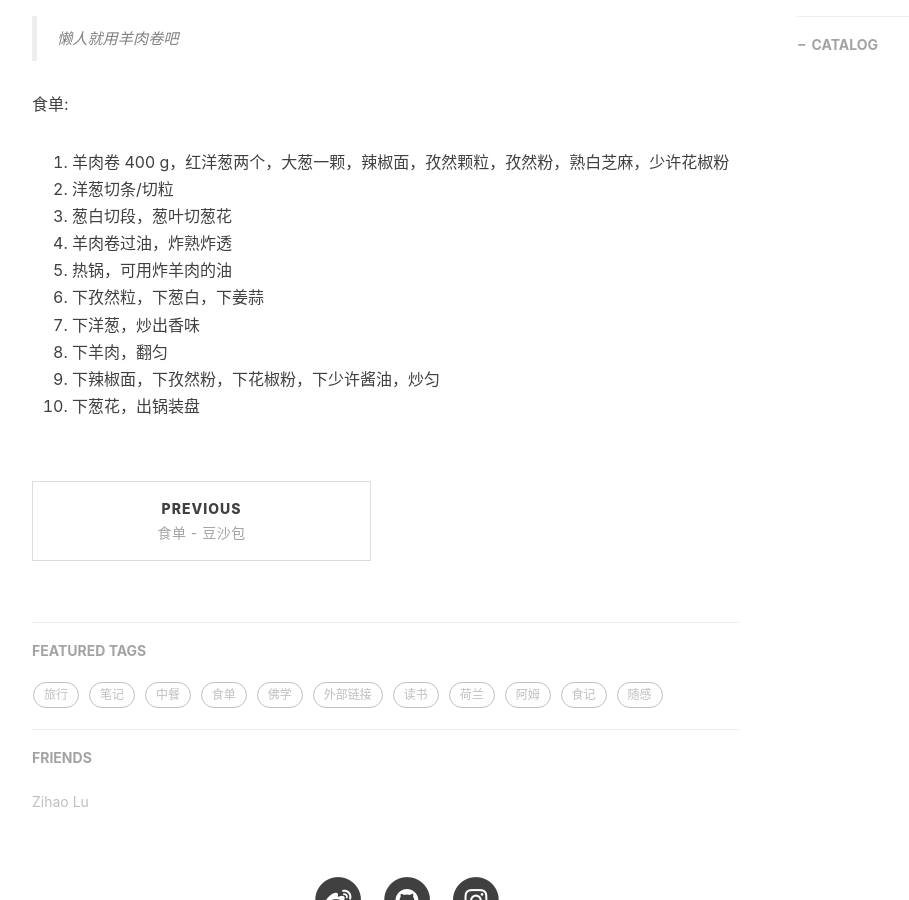
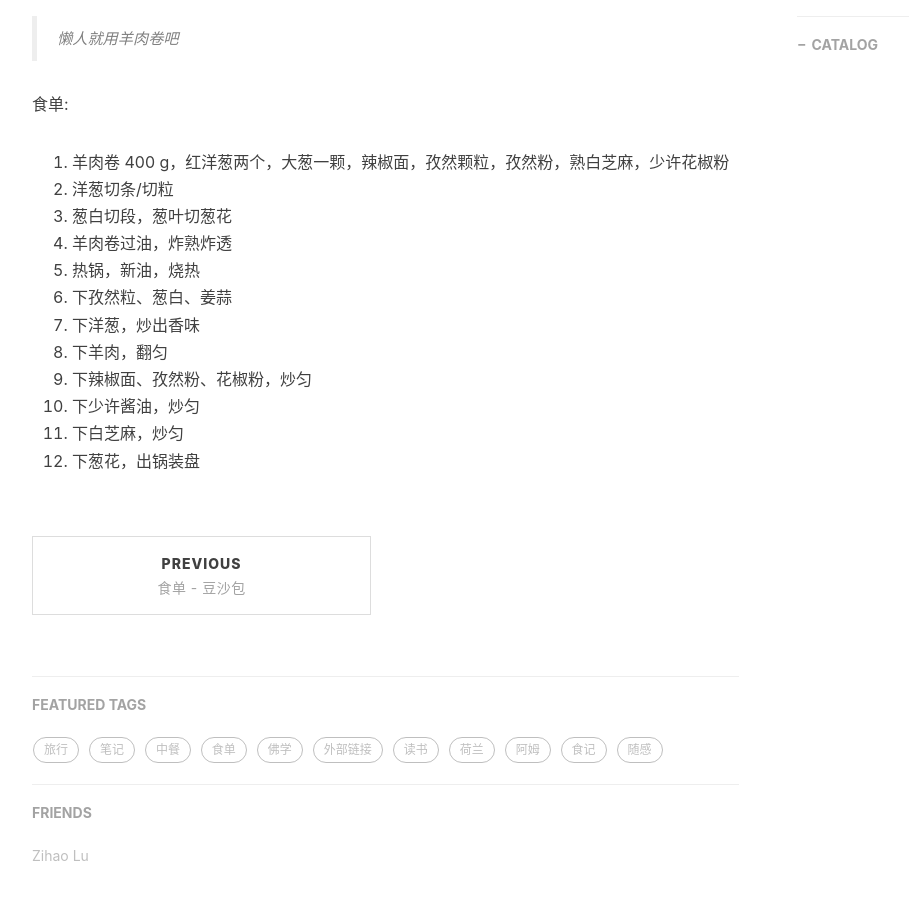
Before and after one commit to dutchflu/dutchflu.github.io, a Jekyll site: the page built from _posts/2021-06-17-孜然羊肉.md, in a window 1280 px wide and 900 px high, scrolled down 337 px. Shown: the whole window, without its empty margins (233-1142 px from the left). Built offline with Jekyll 4.4.1, drawn with Linux system fonts in a browser that asks for light colours; nearby versions of some CDN libraries; comment, search, counter and statistics services are not loaded.

Commit message:
改进孜然羊肉

```diff
--- a/_posts/2021-06-17-孜然羊肉.md
+++ b/_posts/2021-06-17-孜然羊肉.md
@@ -20,9 +20,11 @@
 2. 洋葱切条/切粒
 3. 葱白切段，葱叶切葱花
 4. 羊肉卷过油，炸熟炸透
-5. 热锅，可用炸羊肉的油
-6. 下孜然粒，下葱白，下姜蒜
+5. 热锅，新油，烧热
+6. 下孜然粒、葱白、姜蒜
 7. 下洋葱，炒出香味
 8. 下羊肉，翻匀
-9. 下辣椒面，下孜然粉，下花椒粉，下少许酱油，炒匀
-10. 下葱花，出锅装盘
+9. 下辣椒面、孜然粉、花椒粉，炒匀
+10. 下少许酱油，炒匀
+11. 下白芝麻，炒匀
+12. 下葱花，出锅装盘
```
